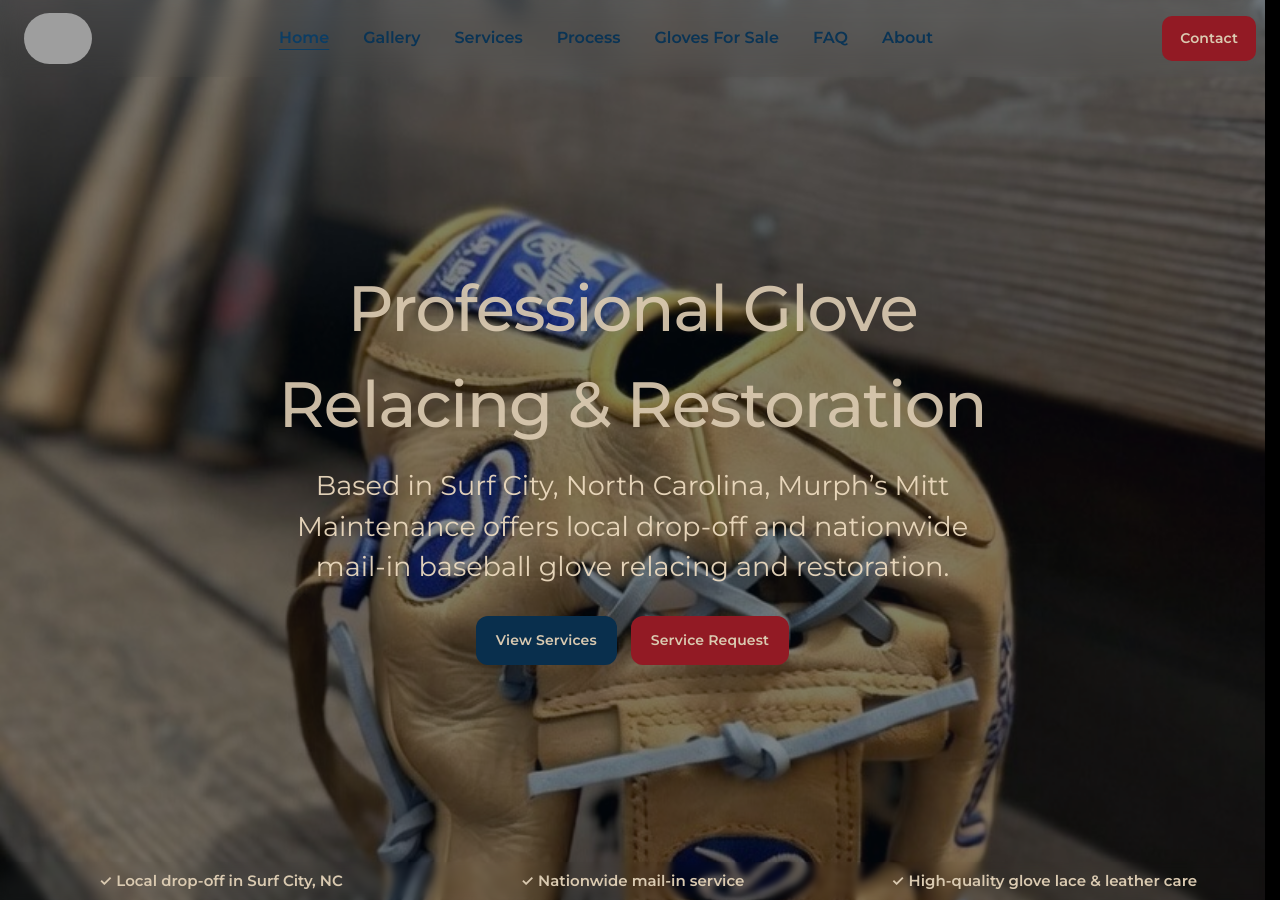
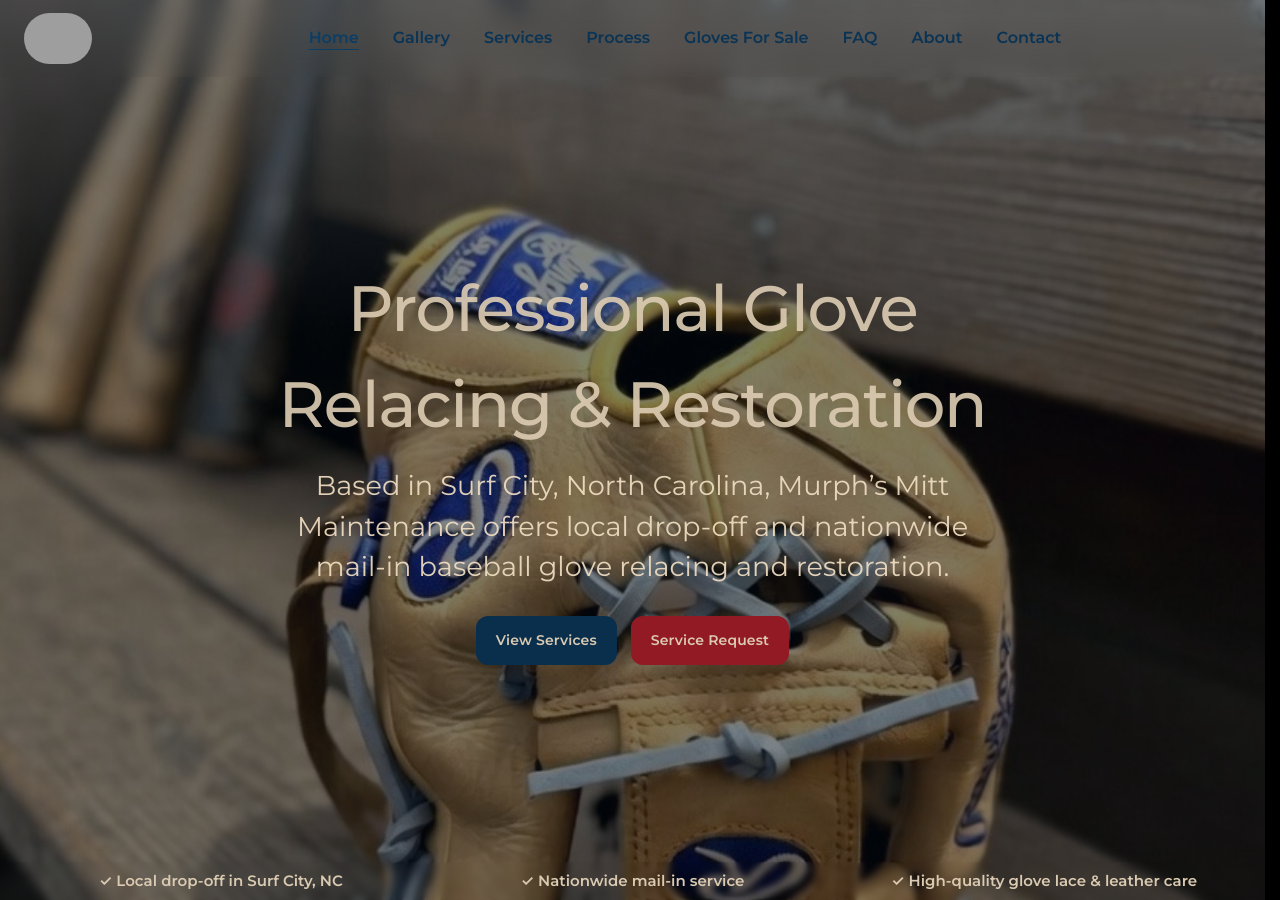
Before and after one commit to kbrettmurphy-ctrl/murphsmitts, a Jekyll site: the page built from index.html, in a window 1280 px wide and 900 px high. Built offline with Jekyll 4.4.1, drawn with Linux system fonts in a browser that asks for light colours; grey boxes are pictures that could not be loaded.

Commit message:
Update header.html

```diff
--- a/_includes/header.html
+++ b/_includes/header.html
@@ -15,11 +15,8 @@
      <a href="{{ '/for-sale/' | relative_url }}" class="{% if page.nav == 'for-sale' %}active{% endif %}">Gloves For Sale</a>
      <a href="{{ '/baseball-glove-relacing/#faq' | relative_url }}" >FAQ</a>
      <a href="{{ '/about/' | relative_url }}" class="{% if page.nav == 'about' %}active{% endif %}">About</a>
+     <a href="{{ '/contact/' | relative_url }}" class="{% if page.nav == 'contact' %}active{% endif %}">Contact</a>
    </nav>
-
-   <div class="actions">
-     <a class="btn btn-primary btn-contact {% if page.nav == 'contact' %}active{% endif %}" href="{{ '/contact/' | relative_url }}">Contact</a>
-   </div>
 
     <!-- Mobile hamburger -->
     <button class="menu-btn" type="button" aria-label="Open menu" data-menu-open>
@@ -48,10 +45,7 @@
      <a href="{{ '/for-sale/' | relative_url }}" class="{% if page.nav == 'for-sale' %}active{% endif %}">Gloves For Sale</a>
      <a href="{{ '/baseball-glove-relacing/#faq' | relative_url }}" >FAQ</a>
      <a href="{{ '/about/' | relative_url }}" class="{% if page.nav == 'about' %}active{% endif %}">About</a>
+     <a href="{{ '/contact/' | relative_url }}" class="{% if page.nav == 'contact' %}active{% endif %}">Contact</a>
    </nav>
-
-   <div class="mobile-menu-actions">
-     <a class="btn btn-primary {% if page.nav == 'contact' %}active{% endif %}" href="{{ '/contact/' | relative_url }}" style="margin-bottom:6px;">Contact</a>
-   </div>
   </div>
 </div>
```
